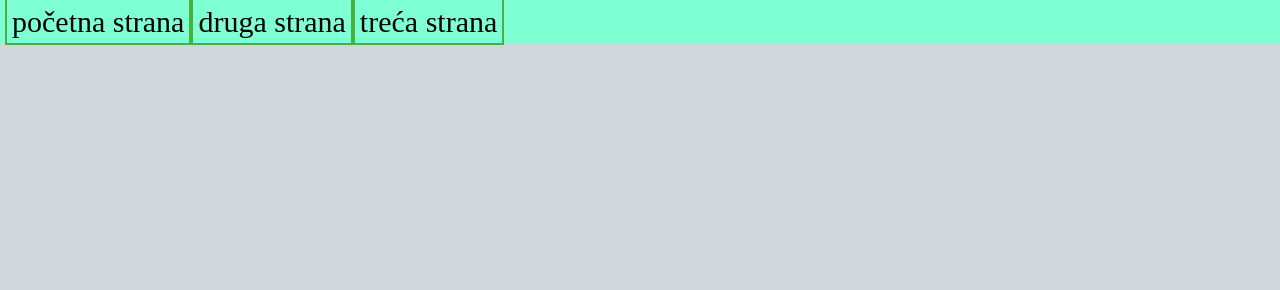
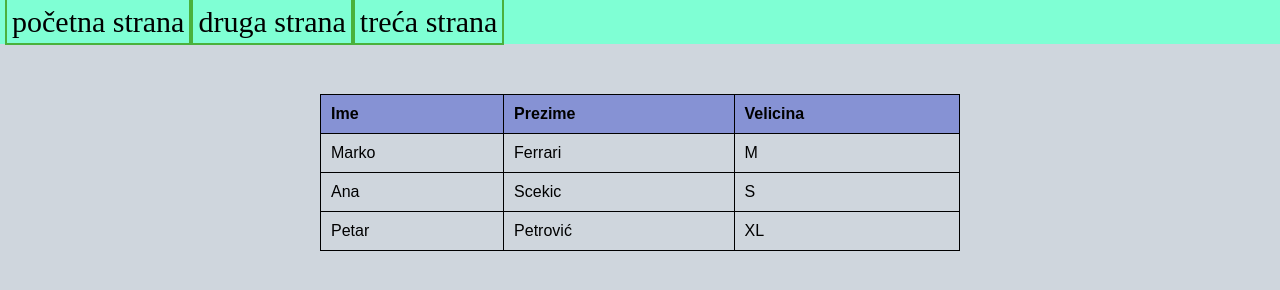
Before and after one commit to Ivanv008/Ivan, a plain HTML site: page ggg/treca.html in a window 1280 px wide. Drawn offline with Linux system fonts and the light colour scheme.

Commit message:
Add files via upload

```diff
--- a/ggg/sir.css
+++ b/ggg/sir.css
@@ -13,7 +13,8 @@ div{
 
 }
 
-img{border-radius: 30px;}
+img{border-radius: 30px;
+}
 
 header{background-color: aquamarine;
 margin: 0px;
@@ -28,4 +29,26 @@ text-decoration: none;
 color: black;}
 
 a:hover{background-color: rgb(255, 255, 255);
-font-size: 60px;}
+font-size: 40px;}
+
+ table {
+    width: 50%;
+    border-collapse: collapse;
+    font-family: Arial;
+    margin: auto;
+    margin-top: 50px;
+  }
+
+  th, td {
+    padding: 10px;
+    border: 1px solid #000000;
+    text-align: left;
+  }
+
+  th {
+    background-color: #8692d4;
+  }
+
+  tr:hover {
+    background-color: #9fe8f5;
+  }
--- /dev/null
+++ b/ggg/torba.css
@@ -0,0 +1,41 @@
+img{border-radius: 30px;
+width: 300px;
+height: 300px;
+margin-left: 10px;
+margin-right: 10px;}
+
+
+body{background-color: rgb(207, 214, 221);}
+
+
+
+header{background-color: aquamarine;
+margin: 0px;
+padding: 5px;}
+
+
+
+
+div{
+    text-align: center;
+ margin: 20px;
+ margin-bottom: 0px;
+ margin-top: 50px;
+}
+
+img:hover {
+  transform: scale(1.1);
+}
+
+body{margin: 0px;}
+
+
+
+a{font-size: 30px;
+padding: 5px;
+border: 2px rgb(74, 177, 60) solid;
+text-decoration: none;
+color: black;}
+
+a :hover{background-color: rgb(255, 255, 255);
+font-size: 60px;}
--- a/ggg/treca.html
+++ b/ggg/treca.html
@@ -8,5 +8,30 @@
 </head>
 <body>
     <header><a href="index.html">početna strana</a><a href="druga.html">druga strana</a><a href="treca.html">treća strana</a></header>
+
+    <table border="1">
+  <tr>
+    <th>Ime</th>
+    <th>Prezime</th>
+    <th>Velicina</th>
+  </tr>
+  <tr>
+    <td>Marko</td>
+    <td>Ferrari</td>
+    <td>M</td>
+  </tr>
+  <tr>
+    <td>Ana</td>
+    <td>Scekic</td>
+    <td>S</td>
+  </tr>
+  <tr>
+    <td>Petar</td>
+    <td>Petrović</td>
+    <td>XL</td>
+  </tr>
+</table>
+
+
 </body>
 </html>
```
Also changed, not shown: ggg/druga.html (+29 -1 lines), ggg/index.html (+2 -0 lines), ggg/dres.jpg (added), ggg/dres2.jpg (added), ggg/dres3.jpg (added), ggg/dres4.jpg (added), ggg/dres5.jpg (added), ggg/dres6.jpg (added).
